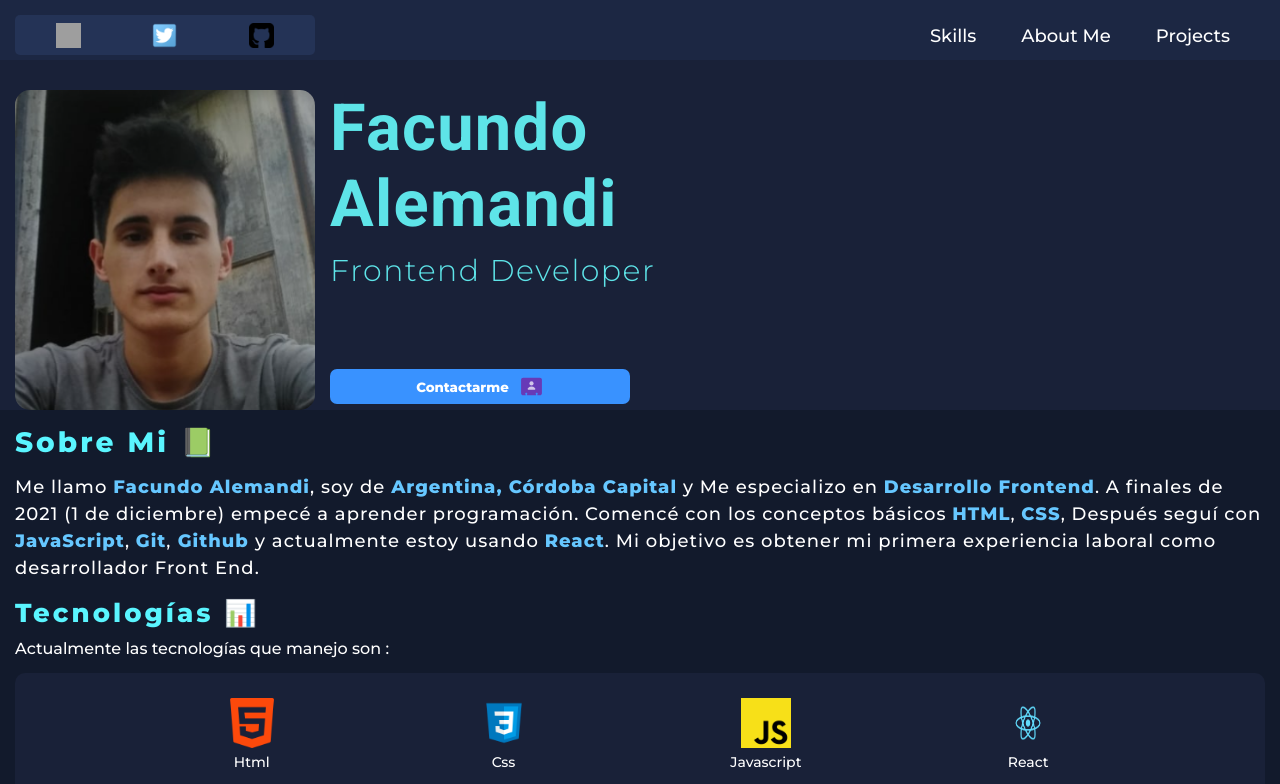
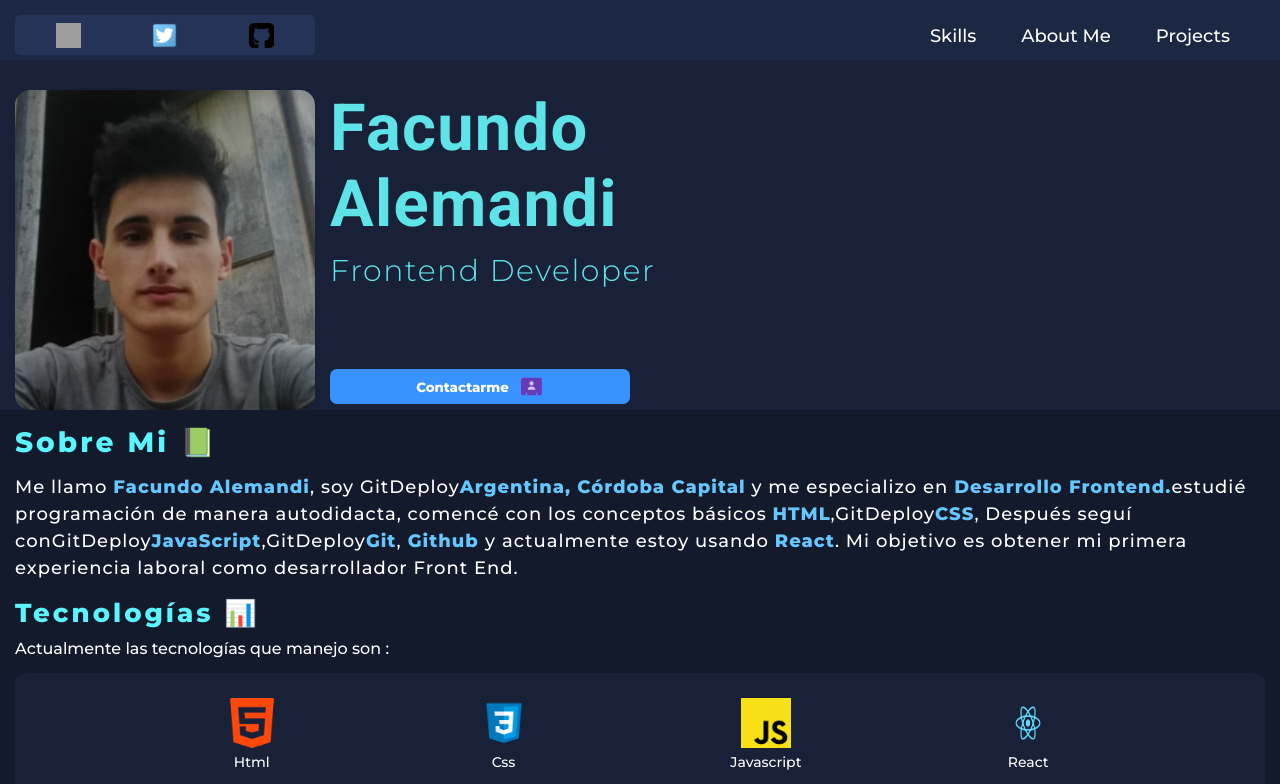
Before and after one commit to Facualemandi/facundo-alemandi-portfolio, a React (Create React App) app: page /#/ in a window 1280 px wide. Shown: the top 784 px of the page. Built offline with nearby package versions, Linux system fonts and the light colour scheme; grey boxes are pictures that could not be loaded.

Commit message:
Modificaando el About ME

```diff
--- a/src/Components/AboutMe/AboutMe.js
+++ b/src/Components/AboutMe/AboutMe.js
@@ -66,13 +66,13 @@ export const AboutMe = ({ isAboutMe }) => {
             Sobre Mi 📗
           </H2>
           <Parraagraph valor={theme}>
-            Me llamo <Bold valor={theme}>Facundo Alemandi</Bold>, soy de{" "}
-            <Bold valor={theme}>Argentina, Córdoba Capital</Bold> y Me
-            especializo en <Bold valor={theme}>Desarrollo Frontend</Bold>. A
-            finales de 2021 (1 de diciembre) empecé a aprender programación.
-            Comencé con los conceptos básicos <Bold valor={theme}>HTML</Bold>,{" "}
-            <Bold valor={theme}>CSS</Bold>, Después seguí con{" "}
-            <Bold valor={theme}>JavaScript</Bold>,{" "}
+            Me llamo <Bold valor={theme}>Facundo Alemandi</Bold>, soy GitDeploy
+            <Bold valor={theme}>Argentina, Córdoba Capital</Bold> y me
+            especializo en <Bold valor={theme}>Desarrollo Frontend.</Bold>
+            estudié programación de manera autodidacta, comencé con los conceptos
+            básicos <Bold valor={theme}>HTML</Bold>,GitDeploy
+            <Bold valor={theme}>CSS</Bold>, Después seguí conGitDeploy
+            <Bold valor={theme}>JavaScript</Bold>,GitDeploy
             <Bold valor={theme}>Git</Bold>,<Bold valor={theme}> Github </Bold>y
             actualmente estoy usando <Bold valor={theme}>React</Bold>. Mi
             objetivo es obtener mi primera experiencia laboral como
```
